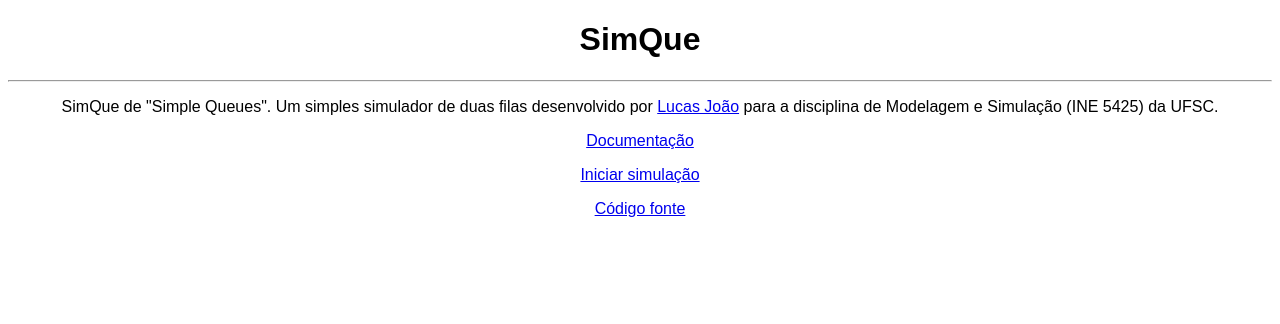
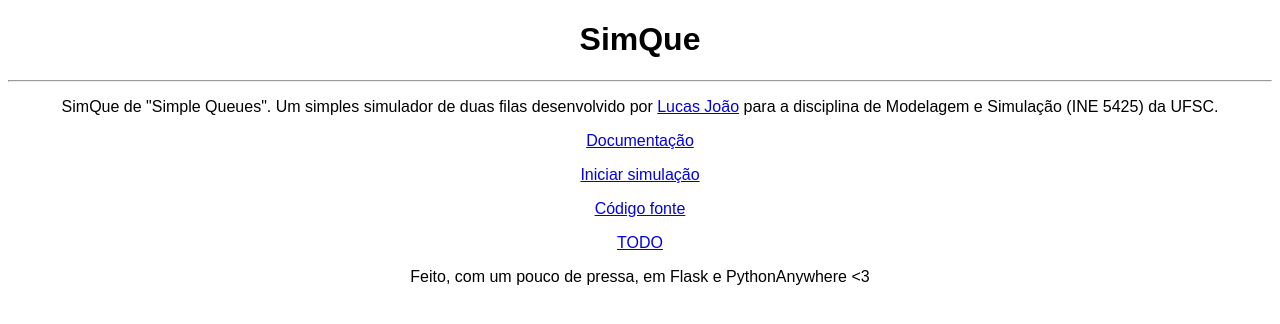
Before and after one commit to lucasjoao/simque, a Flask app: page / in a window 1280 px wide. Shown: the top 324 px of the page. Run offline with Flask 2, Linux system fonts and the light colour scheme.

Commit message:
add todo and change index

```diff
--- a/templates/index.html
+++ b/templates/index.html
@@ -10,4 +10,12 @@
   <p><a href="{{ url_for('doc') }}">Documentação</a></p>
   <p><a href="{{ url_for('config') }}">Iniciar simulação</a></p>
   <p><a href="http://www.github.com/lucasjoao/simque">Código fonte</a></p>
+  <p>
+    <a href="https://github.com/lucasjoao/simque/blob/master/README.md">
+       TODO
+    </a>
+  </p>
+  <p>
+    Feito, com um pouco de pressa, em Flask e PythonAnywhere <3
+  </p>
 </div>
```
Also changed, not shown: README.md.
